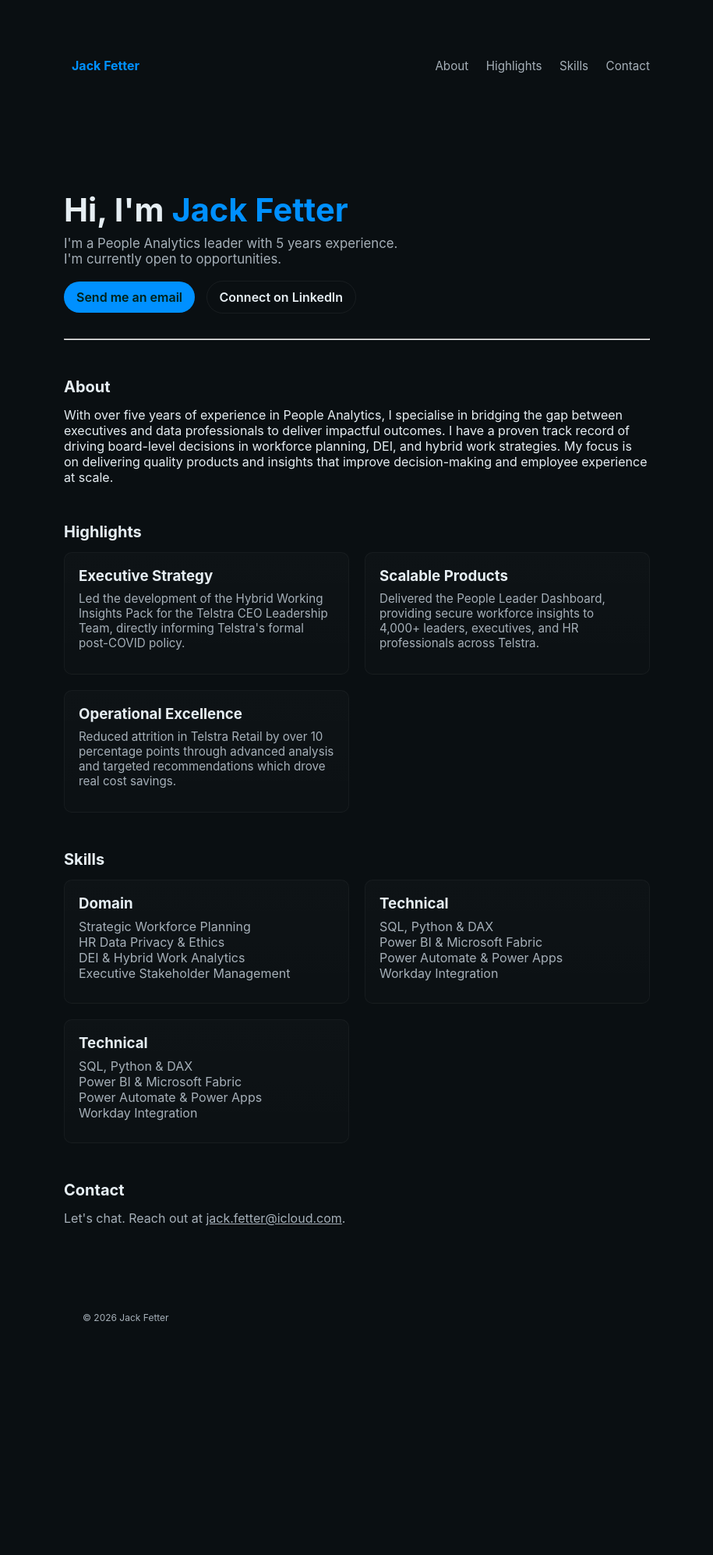
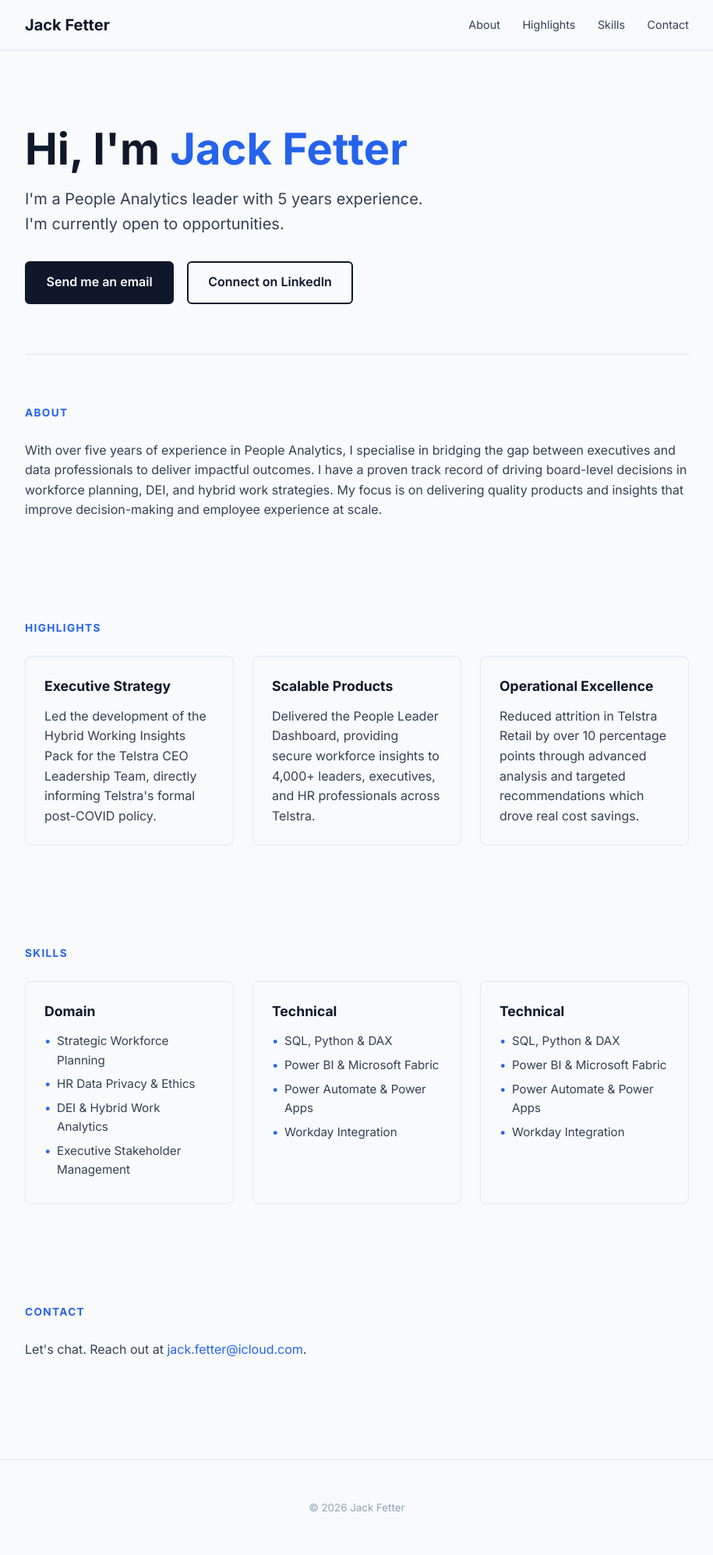
Before and after one commit to JackFetter/jackfetter.github.io, a PHP site: page / in a window 1280 px wide. Shown: the whole page at 78% size, without its empty margins (182-1097 px from the left). Before the commit the page ends 1694 px from the top, so only its background shows below. Run offline with PHP 8.4, Linux system fonts and the light colour scheme.

Commit message:
Refactor CSS variables and core styles

```diff
--- a/style.css
+++ b/style.css
@@ -1,84 +1,67 @@
-:root{
-  --bg:#0a0f12;
-  --card:#0f1720;
-  --muted:#a6b0b9;
-  --accent:#0090FF;
-  --text:#e6eef3;
-  --glass: rgba(255,255,255,0.04);
-  --radius:10px;
-      --original-dark: #1C1C1E;
-    --light: #FFF;
-    --nice-white: #D6D6D6;
+/* Core Styling */
+* { box-sizing: border-box; margin: 0; padding: 0; }
+
+:root {
+    --primary: #0f172a;
+    --accent: #2563eb;
+    --text: #334155;
+    --light-bg: #f8fafc;
+    --border: #e2e8f0;
+    --button-text: #fff;
 }
 
-html {
-  scroll-behavior: smooth;
+html { scroll-behavior: smooth; }
+body { font-family: 'Inter', sans-serif; line-height: 1.6; color: var(--text); background: var(--light-bg); }
+.container { max-width: 900px; margin: 0 auto; padding: 0 1.5rem; }
+
+/* Navigation */
+.site-header { border-bottom: 1px solid var(--border); padding: 1rem 0; position: sticky; top: 0; background: var(--light-bg); backdrop-filter: blur(10px); z-index: 100; }
+.nav { display: flex; justify-content: space-between; align-items: center; }
+.nav-logo { font-weight: 700; font-size: 1.25rem; text-decoration: none; color: var(--primary); }
+.nav-links a { margin-left: 1.5rem; text-decoration: none; color: var(--text); font-size: 0.9rem; transition: 0.2s; }
+.nav-links a:hover { color: var(--accent); }
+
+/* Hero */
+.hero { padding: 6rem 0 4rem; }
+h1 { font-size: 3.5rem; color: var(--primary); line-height: 1.1; margin-bottom: 1rem; }
+.name { color: var(--accent); }
+.lead { font-size: 1.25rem; margin-bottom: 2rem; max-width: 650px; }
+
+/* Buttons */
+.button { display: inline-block; padding: 0.8rem 1.6rem; background: var(--primary); color: var(--button-text); text-decoration: none; border-radius: 6px; font-weight: 600; transition: 0.2s; border: 2px solid var(--primary); }
+.button-outline { background: transparent; color: var(--primary); margin-left: 0.75rem; }
+.button:hover { transform: translateY(-2px); opacity: 0.9; }
+
+/* Content Sections */
+.section { padding: 4rem 0; }
+h2 { font-size: 0.85rem; text-transform: uppercase; letter-spacing: 0.1em; color: var(--accent); margin-bottom: 1.5rem; font-weight: 700; }
+hr { border: 0; border-top: 1px solid var(--border); }
+.section a { color: var(--accent); text-decoration:none; }
+
+/* Grid & Cards */
+.grid { display: grid; grid-template-columns: repeat(auto-fit, minmax(250px, 1fr)); gap: 1.5rem; }
+.card { padding: 1.5rem; background: var(--light-bg); border: 1px solid var(--border); border-radius: 8px; }
+.card h3 { font-size: 1.1rem; margin-bottom: 0.75rem; color: var(--primary); }
+.card ul { list-style: none; }
+.card li { margin-bottom: 0.4rem; font-size: 0.95rem; padding-left: 1rem; position: relative; }
+.card li::before { content: "•"; position: absolute; left: 0; color: var(--accent); }
+
+/* Footer */
+.site-footer { padding: 3rem 0; border-top: 1px solid var(--border); margin-top: 4rem; color: #94a3b8; text-align: center; }
+
+@media (max-width: 600px) {
+    h1 { font-size: 2.5rem; }
+    .button { display: block; margin: 0.5rem 0; text-align: center; }
 }
 
-*{box-sizing:border-box;margin:0;padding:0}
-html,body{height:100%}
-body{
-  font-family: -apple-system, "Helvetica Neue", Arial, Inter, ui-sans-serif, system-ui, "Segoe UI", Roboto;
-  background:var(--bg);
-  color:var(--text);
-  -webkit-font-smoothing:antialiased;
-  -moz-osx-font-smoothing:grayscale;
+@media (prefers-color-scheme: dark) {
+    :root {
+        --primary: #f1f5f9;
+        --accent: #60a5fa;
+        --text: #cbd5e1;
+        --bg: #0f172a;
+        --light-bg: #1e293b;
+        --border: #334155;
+        --button-text: #000;
+    }
 }
-
-a{color:inherit}
-a:hover{color:var(--accent)}
-
-.site-header{padding:28px 24px; position:sticky;top:0;background:var(--bg);z-index:100}
-.nav{max-width:800px;margin:0 auto;display:flex;align-items:center;justify-content:space-between}
-.nav-logo{font-weight:700;color:var(--accent);text-decoration:none;background:transparent;border-radius:6px;padding:6px 10px}
-.nav-links a{color:var(--muted);text-decoration:none;margin-left:18px;font-size:0.95rem}
-.nav-links a:hover{color:var(--text)}
-
-.container{max-width:800px;margin:40px auto;padding:0 24px}
-.hero{padding:32px 0 32px}
-.hero h1{font-size:2.6rem;line-height:1.02;margin-bottom:12px}
-.hero .name{color:var(--accent)}
-.lead{color:var(--muted);font-size:1.05rem;max-width:60ch}
-.actions{margin-top:18px}
-.button{display:inline-block;padding:10px 16px;border-radius:100px;background:var(--accent);color:#012017;text-decoration:none;font-weight:600;margin-right:10px;transition: all .2s ease-in-out;}
-.button-outline{background:transparent;border:1px solid rgba(255,255,255,0.06);color:var(--text)}
-.button-outline:hover{border-color:var(--accent);background:var(--accent);color:#000}
-
-ul {list-style-type:none;margin-left:0px;color:var(--muted);margin-bottom:10px}
-
-section{margin-top:48px}
-section
-h2{font-size:1.25rem;margin-bottom:14px}
-.about p{color:var(--muted);line-height:1.6;margin-bottom:10px}
-
-.grid{display:grid;grid-template-columns:repeat(2,1fr);gap:20px}
-.card{background:linear-gradient(180deg, rgba(255,255,255,0.02), rgba(255,255,255,0.01));padding:18px;border-radius:var(--radius);border:1px solid var(--glass)}
-.card h3{margin-bottom:8px}
-.card p{color:var(--muted);font-size:0.95rem;margin-bottom:12px}
-.card-link{color:var(--accent);text-decoration:none;font-weight:600}
-
-.contact p{color:var(--muted)}
-
-.site-footer{max-width:800px;margin:48px auto;padding:20px 24px;color:var(--muted);font-size:0.9rem}
-
-@media (max-width:900px){
-  .grid{grid-template-columns:1fr}
-}
-
-@media (max-width:620px){
-  .nav-links{display:none}
-  .hero h1{font-size:2rem}
-  .projects .grid{grid-template-columns:1fr}
-}
-
-/* Accessibility: focus states */
-a:focus{outline:2px dashed var(--accent);outline-offset:3px}
-
-/* Preserve low-contrast selection look */
-::selection{background:var(--accent);color:#022523}
-
-@media (prefers-color-scheme: dark) {
-    /*body { background-color: var(--bg); }
-    h2, h3 { color: var(--light); }
-    p { color: var(--nice-white); }*/
-}
```
